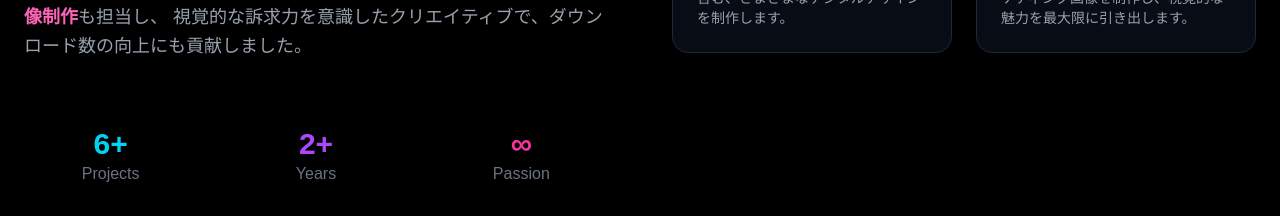
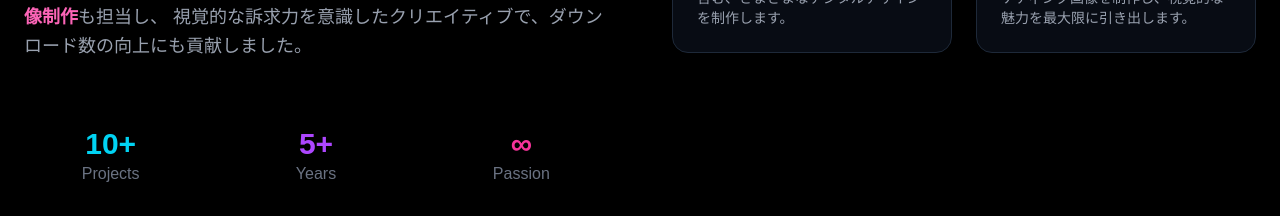
Before and after one commit to kenseok/kenseok-portfolio, a Next.js app: page / in a window 1280 px wide. Shown: the part 1680-1896 px from the top of the page. Built offline with nearby package versions, Linux system fonts and the light colour scheme.

Commit message:
chore: page fix

```diff
--- a/src/app/page.tsx
+++ b/src/app/page.tsx
@@ -325,11 +325,11 @@ export default function Portfolio() {
 
               <div className="grid grid-cols-3 gap-8 pt-8">
                 <div className="text-center">
-                  <div className="text-3xl font-black text-cyan-400">6+</div>
+                  <div className="text-3xl font-black text-cyan-400">10+</div>
                   <div className="text-gray-500 font-medium">Projects</div>
                 </div>
                 <div className="text-center">
-                  <div className="text-3xl font-black text-purple-500">2+</div>
+                  <div className="text-3xl font-black text-purple-500">5+</div>
                   <div className="text-gray-500 font-medium">Years</div>
                 </div>
                 <div className="text-center">
```
